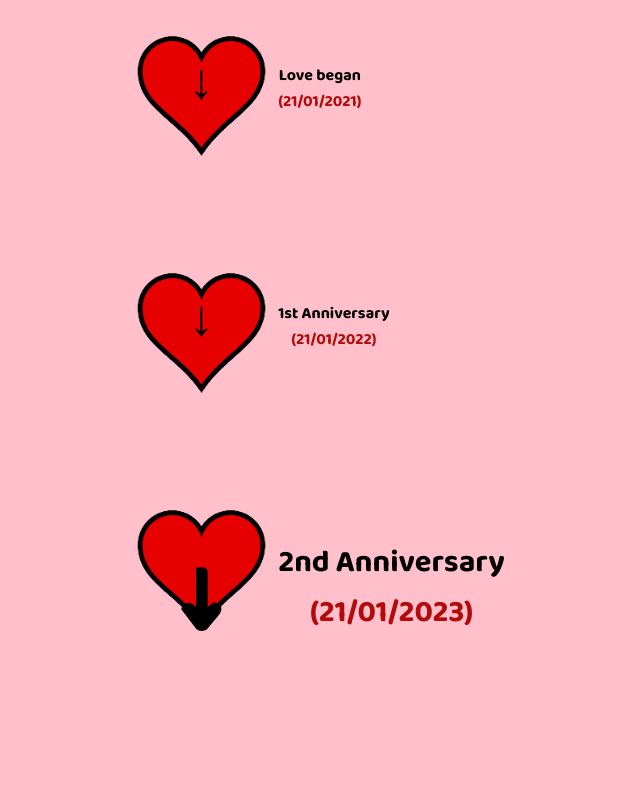
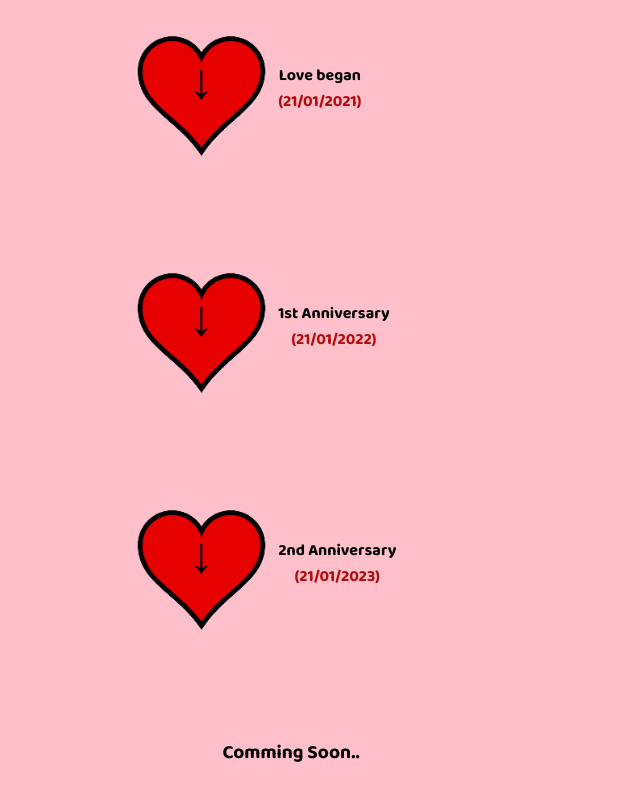
Before and after one commit to DebiPriT21/Our-Journey, a plain HTML site: page index.html in a window 1280 px wide. Shown: the part 1938-2738 px from the top of the page, without its empty margins (349-989 px from the left). Drawn offline with Linux system fonts and the light colour scheme.

Commit message:
Last Line Updated

```diff
--- a/index.html
+++ b/index.html
@@ -72,6 +72,11 @@
                         <span class="arrow">&#x2193</span>
                     </strong>
                 </div>
+                <div class="top">
+                    <strong>
+                        Comming Soon..
+                    </strong>
+                </div>
 
             </div>
         </div>
```
